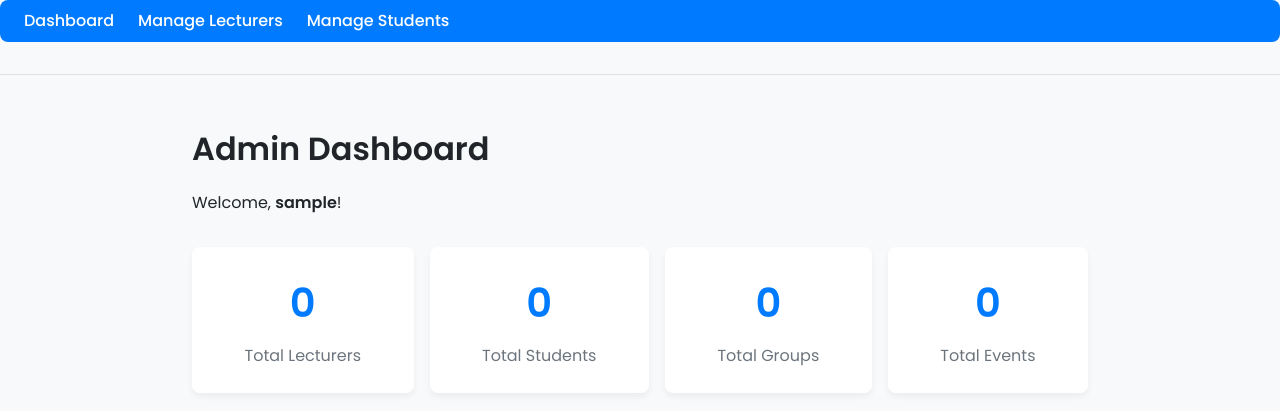
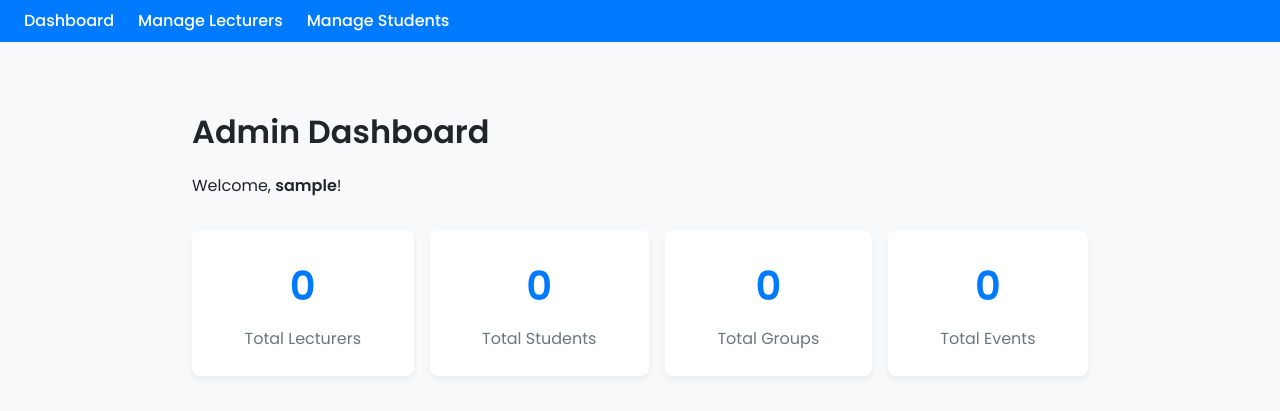
Before and after one commit to Henry-Hilton/Grouping-System, a PHP site: page /admin/index.php in a window 1280 px wide. Shown: the top 411 px of the page. Run offline with PHP 8.4, Linux system fonts and the light colour scheme; the visitor is signed in with stand-in values (Sample User, id 1); data that the repository does not hold is empty; some libraries are stand-ins or nearby versions.

Commit message:
fix(ui): Refine admin navigation bar style
This commit removes the border-radius from the admin navigation bar for sharp corners and removes an unnecessary horizontal rule from the menu partial. This creates a cleaner, more consistent header design.

```diff
--- a/assets/css/style.css
+++ b/assets/css/style.css
@@ -52,7 +52,6 @@ hr {
 /* Navigation */
 .main-nav {
     background-color: #007bff; /* Same blue as the buttons */
-    border-radius: 8px;
     padding: 8px 24px;
     margin-bottom: 32px;
 }
--- a/partials/admin_menu.php
+++ b/partials/admin_menu.php
@@ -7,4 +7,3 @@
     <li><a href="manage_mahasiswa.php">Manage Students</a></li>
     </ul>
 </nav>
-<hr>
```
